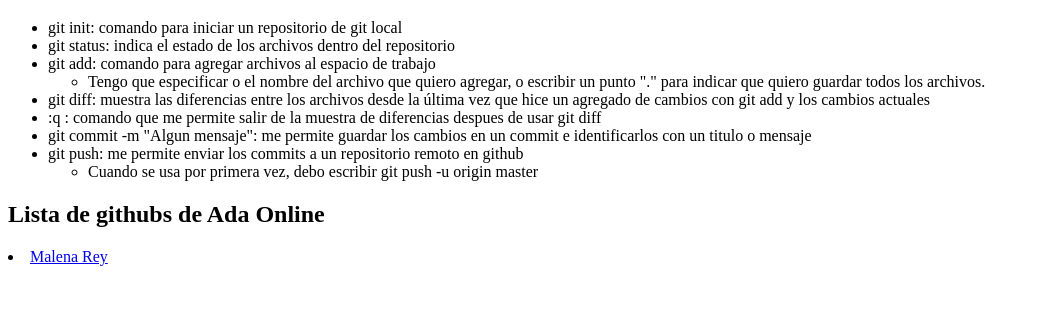
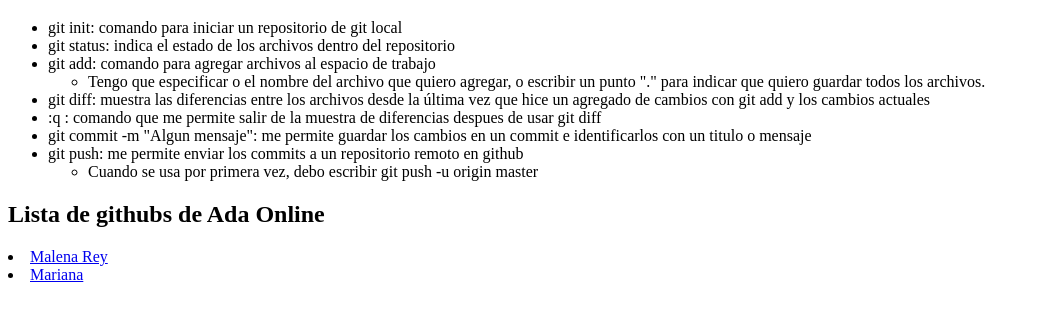
Before and after one commit to malena-rey/intro-a-git, a plain HTML site: page index.html in a window 1280 px wide. Shown: the part 61-382 px from the top of the page, without its empty margins (0-1040 px from the left). Drawn offline with Linux system fonts and the light colour scheme.

Commit message:
agregado mi GitHub

```diff
--- a/index.html
+++ b/index.html
@@ -42,7 +42,13 @@
   <a href="https://github.com/malena-rey">
     Malena Rey
   </a>
-  </li>
+</li>
+
+<li>
+  <a href="https://github.com/maarcf">
+  Mariana
+</a>
+</li>
 
 </body>
 </html>
```
